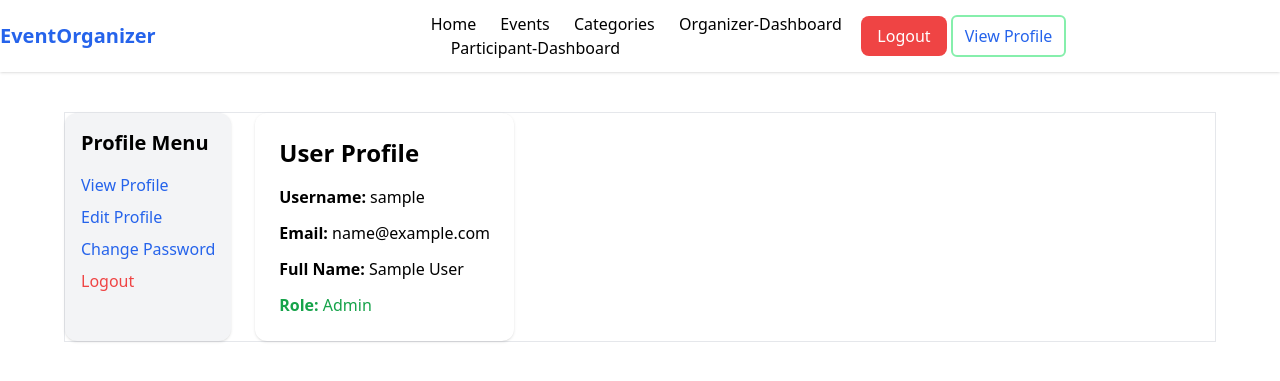
After one commit to Atiar-Rahman/event-management, a Django app: page /users/profile/ in a window 1280 px wide. The commit adds this page. Shown: the top 381 px of the page. Run offline with Django 5.2, Linux system fonts and the light colour scheme; the visitor is signed in with stand-in values (Sample User, id 1).

Commit message:
added the user profile

```diff
--- a/event_management/settings.py
+++ b/event_management/settings.py
@@ -146,6 +146,7 @@ STATICFILES_DIRS=[
     BASE_DIR/'static'
 ]
 
+# AUTH_USER_MODEL = 'users.CustomUser'
 MEDIA_URL= '/media/'
 MEDIA_ROOT=BASE_DIR/'media'
 
--- a/event_management/urls.py
+++ b/event_management/urls.py
@@ -17,8 +17,14 @@ Including another URLconf
 from django.contrib import admin
 from django.urls import path,include
 
+from django.conf import settings
+from django.conf.urls.static import static
+
+
 urlpatterns = [
     path('admin/', admin.site.urls),
     path('events/',include('events.urls')),
     path('users/',include('users.urls'))
 ]
+if settings.DEBUG:
+    urlpatterns += static(settings.MEDIA_URL, document_root=settings.MEDIA_ROOT)
--- a/events/templates/events/dashboard.html
+++ b/events/templates/events/dashboard.html
@@ -15,7 +15,7 @@
         <h1 class="text-3xl font-bold mb-6">Dashboard</h1>
 
 
-        <div class="grid grid-cols-1 md:grid-cols-5 gap-4 mb-8">
+        <div class="flex justify-between mb-8">
             <a href="?type=events" class="bg-white p-4 rounded shadow hover:bg-blue-50 block">
                 <h3 class="text-gray-500">Total Events</h3>
                 <p class="text-2xl font-bold">{{ counts.events.total }}</p>
--- a/events/templates/events/navbar.html
+++ b/events/templates/events/navbar.html
@@ -9,7 +9,7 @@
 </head>
 <body>
     <nav class="bg-white shadow">
-    <div class="container mx-auto  py-4 flex  justify-around gap-7 items-center">
+    <div class="container mx-auto grid grid-cols-1 md:grid-cols-2 lg:grid-cols-3 justify-center gap-3 py-3 items-center">
         <a href="{% url 'home' %}" class="text-xl font-bold text-blue-600">EventOrganizer</a>
         <div class="space-x-5">
             <a href="{% url 'home' %}" class="hover:text-blue-600">Home</a>
@@ -23,6 +23,7 @@
                 <form action="{% url 'logout' %}" method="post">
                     {% csrf_token %}
                     <button type="submit" class="py-2 px-4 bg-red-500 text-white rounded-lg hover:bg-red-100 hover:text-black">Logout</button>
+                    <a href="{% url 'profile' %}" class="text-blue-600 hover:underline border-2 py-2 px-3 rounded-md border-green-300">View Profile</a>
                 </form>
             {% else %}
                 <a href="{% url 'sign-in' %}" class="py-2 px-4 bg-green-500 text-white rounded-lg hover:bg-green-600">Login</a>
--- a/static/css/output.css
+++ b/static/css/output.css
@@ -828,6 +873,10 @@ video {
   justify-content: space-evenly;
 }
 
+.gap-3 {
+  gap: 0.75rem;
+}
+
 .gap-4 {
   gap: 1rem;
 }
@@ -836,8 +885,12 @@ video {
   gap: 1.25rem;
 }
 
-.gap-7 {
-  gap: 1.75rem;
+.gap-10 {
+  gap: 2.5rem;
+}
+
+.gap-6 {
+  gap: 1.5rem;
 }
 
 .space-x-10 > :not([hidden]) ~ :not([hidden]) {
@@ -894,6 +947,12 @@ video {
   margin-bottom: calc(1.5rem * var(--tw-space-y-reverse));
 }
 
+.space-y-3 > :not([hidden]) ~ :not([hidden]) {
+  --tw-space-y-reverse: 0;
+  margin-top: calc(0.75rem * calc(1 - var(--tw-space-y-reverse)));
+  margin-bottom: calc(0.75rem * var(--tw-space-y-reverse));
+}
+
 .divide-y > :not([hidden]) ~ :not([hidden]) {
   --tw-divide-y-reverse: 0;
   border-top-width: calc(1px * calc(1 - var(--tw-divide-y-reverse)));
@@ -930,8 +989,24 @@ video {
   border-radius: 0.5rem;
 }
 
+.rounded-xl {
+  border-radius: 0.75rem;
+}
+
+.rounded-md {
+  border-radius: 0.375rem;
+}
+
 .border {
   border-width: 1px;
+}
+
+.border-4 {
+  border-width: 4px;
+}
+
+.border-2 {
+  border-width: 2px;
 }
 
 .border-b {
@@ -957,6 +1032,16 @@ video {
   border-color: rgb(75 85 99 / var(--tw-border-opacity, 1));
 }
 
+.border-red-800 {
+  --tw-border-opacity: 1;
+  border-color: rgb(153 27 27 / var(--tw-border-opacity, 1));
+}
+
+.border-green-300 {
+  --tw-border-opacity: 1;
+  border-color: rgb(134 239 172 / var(--tw-border-opacity, 1));
+}
+
 .bg-blue-500 {
   --tw-bg-opacity: 1;
   background-color: rgb(59 130 246 / var(--tw-bg-opacity, 1));
@@ -1099,6 +1198,11 @@ video {
 .py-8 {
   padding-top: 2rem;
   padding-bottom: 2rem;
+}
+
+.px-3 {
+  padding-left: 0.75rem;
+  padding-right: 0.75rem;
 }
 
 .pb-2 {
@@ -1403,12 +1523,48 @@ video {
 }
 
 @media (min-width: 768px) {
+  .md\:col-span-3 {
+    grid-column: span 3 / span 3;
+  }
+
+  .md\:col-span-4 {
+    grid-column: span 4 / span 4;
+  }
+
+  .md\:col-span-2 {
+    grid-column: span 2 / span 2;
+  }
+
+  .md\:col-span-8 {
+    grid-column: span 8 / span 8;
+  }
+
+  .md\:col-span-6 {
+    grid-column: span 6 / span 6;
+  }
+
+  .md\:flex {
+    display: flex;
+  }
+
+  .md\:grid {
+    display: grid;
+  }
+
   .md\:grid-cols-2 {
     grid-template-columns: repeat(2, minmax(0, 1fr));
   }
 
-  .md\:grid-cols-5 {
-    grid-template-columns: repeat(5, minmax(0, 1fr));
+  .md\:grid-cols-3 {
+    grid-template-columns: repeat(3, minmax(0, 1fr));
+  }
+
+  .md\:grid-cols-4 {
+    grid-template-columns: repeat(4, minmax(0, 1fr));
+  }
+
+  .md\:grid-cols-6 {
+    grid-template-columns: repeat(6, minmax(0, 1fr));
   }
 
   .md\:flex-row {
--- /dev/null
+++ b/users/templates/accounts/profile.html
@@ -0,0 +1,39 @@
+{% extends 'base.html' %}
+{% block title %}Profile{% endblock %}
+
+{% block content %}
+<div class="max-w-6xl mx-auto mt-10">
+    <div class="flex gap-6 border container mx-auto">
+        <!-- Sidebar (2 columns) -->
+        <div class="bg-gray-100 p-4 rounded-xl shadow md:col-span-4">
+            <h2 class="text-xl font-semibold mb-4">Profile Menu</h2>
+            <ul class="space-y-2">
+                <li><a href="{% url 'profile' %}" class="text-blue-600 hover:underline">View Profile</a></li>
+                <li><a href="{% url 'edit_profile' %}" class="text-blue-600 hover:underline">Edit Profile</a></li>
+                <li><a href="{% url 'change_password' %}" class="text-blue-600 hover:underline">Change Password</a></li>
+                <li><a href="{% url 'logout' %}" class="text-red-500 hover:underline">Logout</a></li>
+            </ul>
+        </div>
+
+        <!-- Profile Info (4 columns) -->
+        <div class="md:col-span-6 bg-white p-6 rounded-xl shadow">
+            <h2 class="text-2xl font-bold mb-4">User Profile</h2>
+            <div class="space-y-3">
+                <p><strong>Username:</strong> {{ user.username }}</p>
+                <p><strong>Email:</strong> {{ user.email }}</p>
+                <p><strong>Full Name:</strong> {{ user.get_full_name }}</p>
+                {% if user.phone_number %}
+                    <p><strong>Phone:</strong> {{ user.phone_number }}</p>
+                {% endif %}
+                {% if user.is_superuser %}
+                    <p class="text-green-600"><strong>Role:</strong> Admin</p>
+                {% elif user.groups.first %}
+                    <p><strong>Role:</strong> {{ user.groups.first.name }}</p>
+                {% else %}
+                    <p><strong>Role:</strong> Regular User</p>
+                {% endif %}
+            </div>
+        </div>
+    </div>
+</div>
+{% endblock %}
--- a/users/urls.py
+++ b/users/urls.py
@@ -1,5 +1,5 @@
 from django.urls import path
-from users.views import sign_up,sign_in,user_logout,activate_user,admin_dashboard,assign_role,create_group,group_list
+from users.views import sign_up,sign_in,user_logout,activate_user,admin_dashboard,assign_role,change_password,profile_edit,create_group,group_list,ProfileView
 urlpatterns=[
    path('sign-up/',sign_up,name='sign-up'),
    path('sign-in/',sign_in,name='sign-in'),
@@ -9,5 +9,8 @@ urlpatterns=[
    path('admin/<int:user_id>/assign-role/',assign_role,name='assign-role'),
    path('admin/create-group/',create_group,name='create-group'),
    path('admin/groups/', group_list, name='group-list'),
+   path('profile/', ProfileView.as_view(), name='profile'),
+   path('profile/edit/', profile_edit, name='edit_profile'),
+   path('profile/change-password/', change_password, name='change_password'),
 
 ]
--- a/users/views.py
+++ b/users/views.py
@@ -1,10 +1,14 @@
 from django.shortcuts import render,redirect,HttpResponse
-from users.forms import RegisterForm,LoginForm,AssignRoleForm,CreateGroupForm
+from users.forms import RegisterForm,LoginForm,AssignRoleForm,CreateGroupForm,EditProfileForm
 from django.contrib.auth import login,logout
 from django.contrib import messages
 from django.contrib.auth.models import User,Group
 from django.contrib.auth.tokens import default_token_generator
 from django.contrib.auth.decorators import login_required,user_passes_test
+from django.views.generic import TemplateView
+from django.contrib.auth.forms import PasswordChangeForm
+from django.contrib.auth import update_session_auth_hash
+
 
 # Create your views here.
 
@@ -94,3 +98,52 @@ def group_list(request):
     groups = Group.objects.all()
 
     return render(request,'admin/group_list.html',{'groups':groups})
+
+
+
+
+class ProfileView(TemplateView):
+    template_name = 'accounts/profile.html'
+
+    def get_context_data(self, **kwargs):
+        context = super().get_context_data(**kwargs)
+        user = self.request.user
+
+        context['username'] = user.username
+        context['email'] = user.email
+        context['name'] = user.get_full_name()
+
+        context['member_since'] = user.date_joined
+        context['last_login'] = user.last_login
+        return context
+
+
+
+@login_required
+def profile_edit(request):
+    user = request.user
+    if request.method == 'POST':
+        form = EditProfileForm(request.POST, request.FILES, instance=user)
+        if form.is_valid():
+            form.save()
+            return redirect('profile')  # make sure this is your profile view name
+    else:
+        form = EditProfileForm(instance=user)
+
+    return render(request, 'accounts/profile_edit.html', {'form': form})
+
+
+
+
+@login_required
+def change_password(request):
+    if request.method == 'POST':
+        form = PasswordChangeForm(user=request.user, data=request.POST)
+        if form.is_valid():
+            user = form.save()
+            update_session_auth_hash(request, user)  # important to prevent logout
+            return redirect('profile')
+    else:
+        form = PasswordChangeForm(user=request.user)
+
+    return render(request, 'accounts/change_password.html', {'form': form})
```
Also changed, not shown: other parts of static/css/output.css (+79 -0 lines), users/forms.py (+10 -1 lines), users/templates/accounts/change_password.html (added, +15 -0 lines), users/templates/accounts/profile_edit.html (added, +13 -0 lines), events/migrations/0001_initial.py, events/migrations/0002_event_participants_delete_participant.py (deleted), events/migrations/0003_event_asset_alter_event_participants.py (deleted), events/migrations/0004_alter_event_asset_alter_event_participants.py (deleted).
